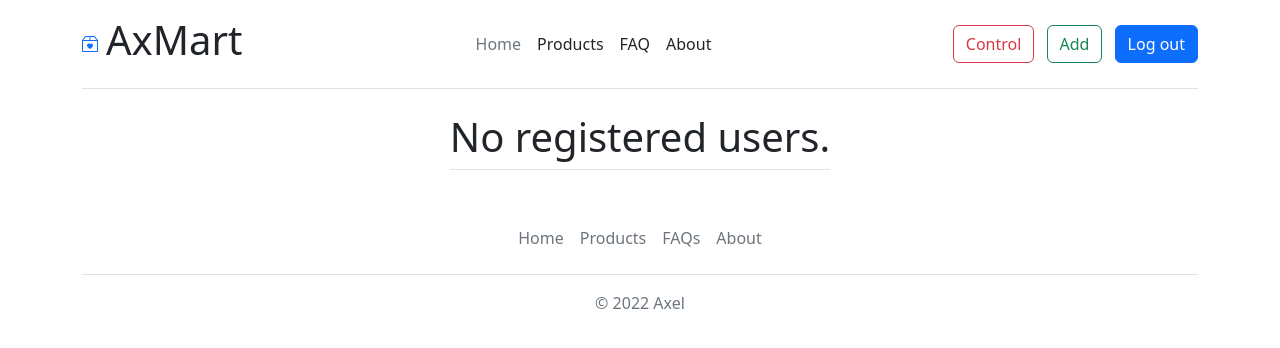
After one commit to Axik0/store, a Flask app: page /control in a window 1280 px wide. The commit adds this page. Shown: the top 348 px of the page. Run offline with Flask 2, Linux system fonts and the light colour scheme; the visitor is signed in with stand-in values (Sample User, id 1); data comes from the database, SQL or seed files in the repository; some libraries are stand-ins or nearby versions.

Commit message:
new Order table created and connected to User table order/id, order routes implemented admin control panel added

```diff
--- a/main.py
+++ b/main.py
@@ -58,7 +58,6 @@ app.config['SQLALCHEMY_TRACK_MODIFICATIONS'] = False
 db = SQLAlchemy(app)
 
 
-# bi-directional one-to-many relationship
 class User(UserMixin, db.Model):
     # Usermixin contains some important methods for our User
     # base class to inherit when we create our db entities
@@ -76,10 +75,22 @@ class User(UserMixin, db.Model):
     # each user has some purchased items (list of ids) and a single cart (last one)
     purchases = db.Column(db.PickleType)
     cart = db.Column(db.PickleType)
-
+    # 1-Many bi-directional bond
+    u_orders = relationship("Order", back_populates="client")
     # I just want to return a string with custom printable representation of an object, overrides standard one
     def __repr__(self):
         return f'<User_{self.id}: {self.user_name}>'
+
+
+class Order(db.Model):
+    __tablename__ = "orders"
+    o_id = db.Column(db.Integer, primary_key=True)
+    o_date = db.Column(db.Date, default=date.today())
+    o_contents = db.Column(db.PickleType)
+    o_state = db.Column(db.Integer, nullable=False)
+    # 1-Many bi-directional bond
+    u_id = db.Column(db.Integer, db.ForeignKey('users.id'))
+    client = relationship("User", back_populates="u_orders")
 
 
 class Product(db.Model):
@@ -140,7 +151,7 @@ def index():
 @app.route("/login", methods=['GET', 'POST'])
 def login():
     form = LoginForm()
-    # check if it's a valid POST request
+        # check if it's a valid POST request
     if form.validate_on_submit():
         r_user_name = request.form.get('username_f')
         r_user_password = request.form.get('password_f')
@@ -265,7 +276,7 @@ def show_cart():
             else:
                 flash('Please login/register to continue.', 'error')
                 return redirect(url_for('login'))
-    return render_template("cart.html", cc=cart, tot=calc_total(cart))
+    return render_template("cart.html", cc=cart, tot=calc_total(cart) if cart else {})
 
 
 @app.route("/checkout", methods=['GET', 'POST'])
@@ -292,20 +303,42 @@ def checkout():
         cv = request.form['cc-cvv']
         private_data['p'] = {'pame': me, 'ccna': na, 'ccnu': nu, 'ccex': ex, 'cccv': cv}
         # save all data for future checkmark state
-        save = request.form['save-info']
-        if save:
-            current_user.private_details = private_data
-            db.session.commit()
+        # save = request.form['save-info']
+        # if save:
+        #     current_user.private_details = private_data
+        #     db.session.commit()
+        # final_cart = {Product object id: [Product object, quantity], ...}
+        # I don't want to store whole product objects in orders as they could mutate,
+        # contents = [{Product object id: quantity, ...}, total]
+        new_order = Order(o_contents=[{k: v[1] for k, v in final_cart.items()}, total], o_state=0, client=current_user)
+        db.session.add(new_order)
+        db.session.commit()
+        flash('Your order has been registered', 'info')
+        return redirect(url_for('my_orders'))
     return render_template("checkout.html", fc=final_cart, tot=total)
 
 
+@app.route("/order/<int:o_id>")
 @app.route("/orders")
 @login_required
-def my_orders():
-    orders = current_user.purchases
-    print(orders)
-    #{o_id : [date, contents]}
+def my_orders(o_id=None):
+    if o_id:
+        o = db.session.query(Order).get(o_id)
+        occ = {k: [db.session.query(Product).get(k), v] for k, v in o.o_contents[0].items()}
+        return render_template("order.html", cc=occ, tot=o.o_contents[1], o=o)
+    orders = current_user.u_orders
     return render_template("orders.html", ord=orders)
+
+
+@app.route("/control")
+@login_required
+@admin_only
+def control_panel():
+    # let's get all registered users (excluding admin)
+    users = db.session.query(User).filter(User.id != 1).all()
+    # create a dictionary of all users with a total income from their orders
+    ctr_data = {u: sum([o.o_contents[1][0] if u.u_orders else 0 for o in u.u_orders]) for u in users}
+    return render_template("control.html", cd=ctr_data)
 
 
 @app.route("/add", methods=['GET', 'POST'])
--- a/templates/cart.html
+++ b/templates/cart.html
@@ -16,7 +16,7 @@ Cart
         <li class="list-group-item d-flex flex-row align-items-center justify-content-between">
             <a href="{{ url_for('products', p_id=cc[p][0].p_id) }}">{{cc[p][0].p_name}}</a>
             <form method="POST" class="border-start">
-            <label class="mx-1"><i class="bi bi-currency-dollar"></i>{{cc[p][0].p_price}}<i class="bi bi-x"></i>{{cc[p][1]}}</label>
+            <label class="px-1"><i class="bi bi-currency-dollar"></i>{{cc[p][0].p_price}}<i class="bi bi-x"></i>{{cc[p][1]}}</label>
             <input type="hidden" name="del1id" value="{{ cc[p][0].p_id }}">
             <input type="submit" name="del1btn" class="btn btn-outline-danger" value="Delete">
             </form>
--- /dev/null
+++ b/templates/control.html
@@ -0,0 +1,36 @@
+{% extends 'custombase.html' %}
+
+{% block title %}
+Admin control panel
+{% endblock %}
+
+
+{% block content %}
+{% if cd %}
+<div class="d-flex align-items-center justify-content-center">
+    <h1 class="pb-2 border-bottom">Current state</h1>
+</div>
+<div class="container">
+    <ul class="list-group">
+        {% for u in cd %}
+        <li class="list-group-item d-flex flex-row align-items-center justify-content-between">
+            <label class="px-1">ID: {{u.id}}</label>
+            <label class="px-1 border-start">R date: {{u.u_date}}</label>
+            <label class="px-1 border-start">Name: {{u.user_name}}</label>
+            <label class="px-1 border-start">Orders #: {{u.u_orders|length}}</label>
+            <label class="px-1 border-start">Spent: <i class="bi bi-currency-dollar"></i>{{cd[u]}}</label>
+        </li>
+        {% endfor %}
+    </ul>
+</div>
+<div class="input-group container d-flex justify-content-between mt-2 mb-3">
+    <label class="btn btn-outline-dark active" id="total-label">Total income:</label>
+    <label class="form-control" aria-describedby="total-label"><i class="bi bi-currency-dollar"></i>{{ cd.values()|sum }}</label>
+</div>
+{% else %}
+    <div class="d-flex align-items-center justify-content-center">
+        <h1 class="pb-2 border-bottom">No registered users.</h1>
+    </div>
+{% endif %}
+{{ super() }}
+{% endblock %}
--- a/templates/custombase.html
+++ b/templates/custombase.html
@@ -27,11 +27,13 @@
         <li><a href="#" class="nav-link px-2 link-dark">About</a></li>
       </ul>
       {% if current_user.is_authenticated %}
-      <div class="col-md-3 text-end">
+      <div class="col-md-4 text-end">
         {% if current_user.id == 1 %}
+        <a href="{{ url_for('control_panel') }}" class="btn btn-outline-danger me-2">Control</a>
         <a href="{{ url_for('add_product') }}" class="btn btn-outline-success me-2">Add</a>
         {% else %}
-        <a href="{{ url_for('show_cart') }}" class="btn btn-outline-primary me-2">My cart</a>
+        <a href="{{ url_for('show_cart') }}" class="btn btn-outline-success me-2">Cart</a>
+        <a href="{{ url_for('my_orders') }}" class="btn btn-outline-primary me-2">Orders</a>
         {% endif %}
         <a href="{{ url_for('logout') }}" class="btn btn-primary">Log out</a>
       </div>
```
Also changed, not shown: templates/order.html (added, +35 -0 lines), templates/orders.html (+6 -19 lines).
